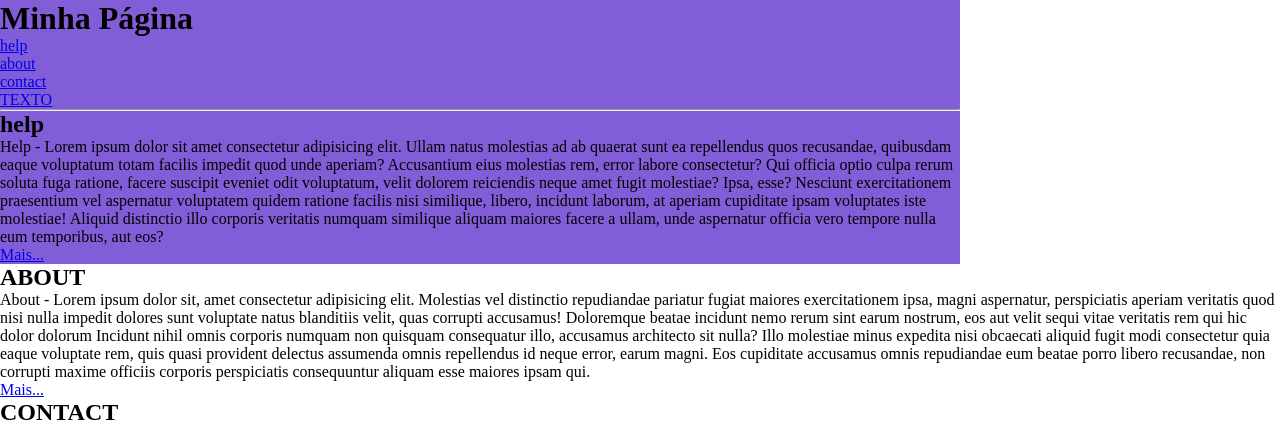
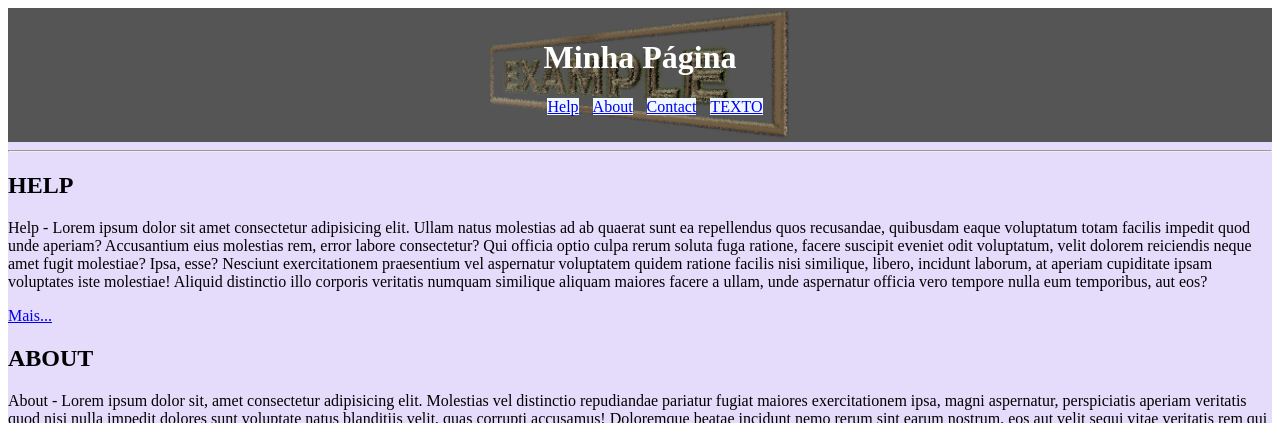
Before and after one commit to gudeaguiar/projeto-inicial, a plain HTML site: page index.html in a window 1280 px wide. Shown: the top 423 px of the page. Drawn offline with Linux system fonts and the light colour scheme.

Commit message:
Utilização 3 formas, seletores, cores, canais auxiliares e backgrounds.

```diff
--- a/css/estilo.css
+++ b/css/estilo.css
@@ -42,16 +42,37 @@
 
 /* input[type="text"] {color: red;} - Este seletor estiliza todos os inputs que possuem o atributo "type" com o valor "text". */
 
-/* Exemplo de reset de estilos */
+/* Exemplo de reset de estilos
 *{
     margin: 0;
     padding: 0;
     box-sizing: border-box;
 }
 /* Exemplo de reset de estilos */
-
+/*
 #container{
     background-color: #825dd8;
     width: 75%;
     margin: 0 auto;
+} */
+
+#container{
+    background-color: rgb(229, 220, 252);
 }
+
+.cabecalho{
+    background-color: rgb(85, 85, 85);
+    color: white;
+    padding: 10px;
+    text-align: center;
+    background-image: url("../img/img-01-banner-1280x568.png");
+    background-size: contain;
+    background-position: center;
+    background-repeat: no-repeat;
+}
+
+.menu ul li{
+    display: inline;
+    margin-right: 10px;
+    background-color: aliceblue;
+}
--- a/index.html
+++ b/index.html
@@ -18,32 +18,34 @@ The <!DOCTYPE html> declaration defines that this document is an HTML5 document
 
     <link rel="stylesheet" href="./css/estilo.css">
 
-</head>
+
+  </head>
 
   <body>
     <div id="container">
-      <header class="cacecalho">
+      <header class="cabecalho">
           <h1>Minha Página</h1>
           <nav class="menu">
               <!-- ul= unordered list e dentro dela somente podemos adicionar elementos li = list item.-->
             <ul>
-                <li><a href="./paginas/help.html">help</a></li>
-                <li><a href="./about.html">about</a></li>
-                <li><a href="#contact">contact</a></li>
+                <li><a href="./paginas/help.html">Help</a></li>
+                <li><a href="./about.html">About</a></li>
+                <li><a href="#contact">Contact</a></li>
                 <li><a href="#meu-texto">TEXTO</a></li>
             </ul>
-        </nav>
+          </nav>
       </header>
 
       <hr />
 
-      <section class="conteudo"
-         <div>
-          <h2 class="tit-sec">help</h2>
+      <section class="conteudo">
+        <div>
+          <h2 class="tit-sec">HELP</h2>
           <p>Help - Lorem ipsum dolor sit amet consectetur adipisicing elit. Ullam natus molestias ad ab quaerat sunt ea repellendus quos recusandae, quibusdam eaque voluptatum totam facilis impedit quod unde aperiam? Accusantium eius molestias rem, error labore consectetur? Qui officia optio culpa rerum soluta fuga ratione, facere suscipit eveniet odit voluptatum, velit dolorem reiciendis neque amet fugit molestiae? Ipsa, esse? Nesciunt exercitationem praesentium vel aspernatur voluptatem quidem ratione facilis nisi similique, libero, incidunt laborum, at aperiam cupiditate ipsam voluptates iste molestiae! Aliquid distinctio illo corporis veritatis numquam similique aliquam maiores facere a ullam, unde aspernatur officia vero tempore nulla eum temporibus, aut eos?
           </p>
           <a href="./paginas/help.html">Mais...</a>
         </div>
+
         <div>
           <h2 class="tit-sec">ABOUT</h2>
          <p>
```
Also changed, not shown: img/img-01-banner-1280x568.png (added).
